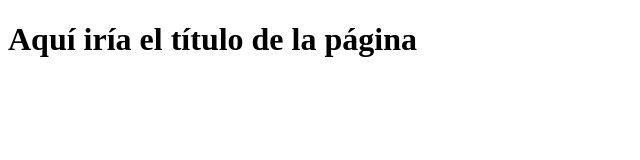
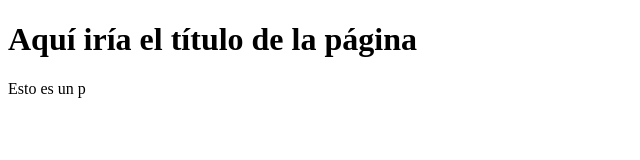
Before and after one commit to raulrodriguezcatala/ProyectoWebEmpresaC, a plain HTML site: page index.html in a window 1280 px wide. Shown: the full height of the page, 0-640 px from the left. Drawn offline with Linux system fonts and the light colour scheme.

Commit message:
Update index.html

```diff
--- a/index.html
+++ b/index.html
@@ -9,6 +9,7 @@
 <body>
 
     <h1>Aquí iría el título de la página</h1>
+    <p>Esto es un p
 
 </body>
 </html>
```
